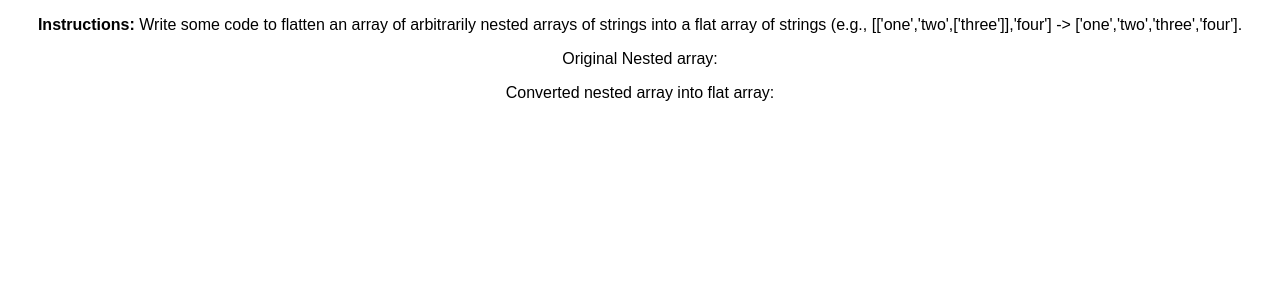
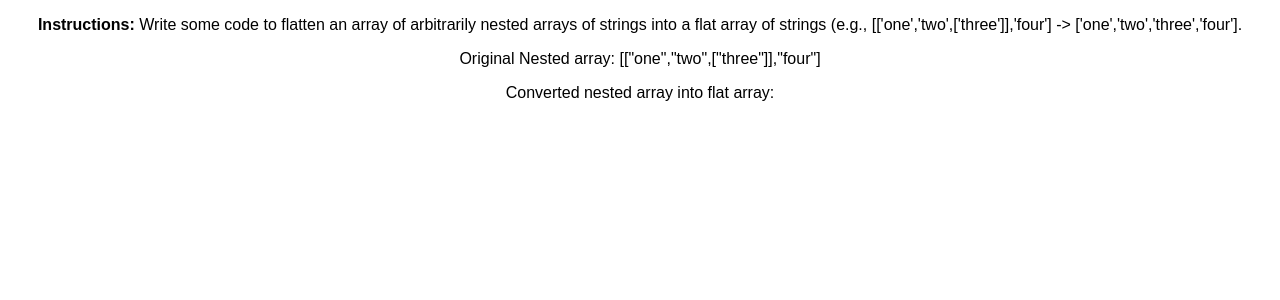
Before and after one commit to adrianmess/Vynyl-code-challenge, a React (Create React App) app: page / in a window 1280 px wide. Shown: the top 300 px of the page. Built offline with nearby package versions, Linux system fonts and the light colour scheme.

Commit message:
display nested array in jsx element using JSON.stringify

```diff
--- a/src/App.js
+++ b/src/App.js
@@ -15,7 +15,7 @@ class App extends Component {
         </p>
 
         <p>
-          Original Nested array:<span id="nestedArray"> </span>
+          Original Nested array:<span id="nestedArray"> {JSON.stringify(nestedArray)} </span>
         </p>
 
         <p>
```
